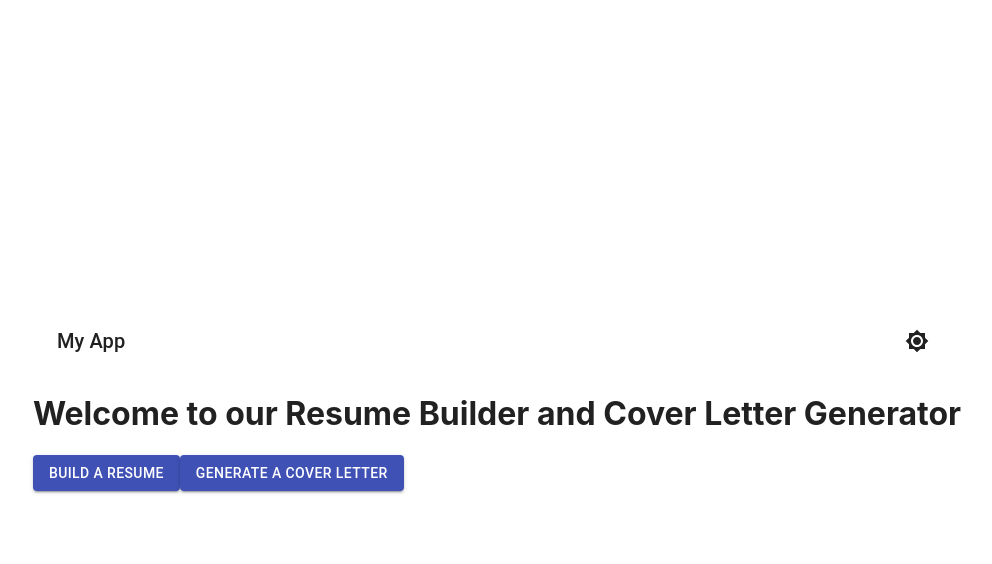
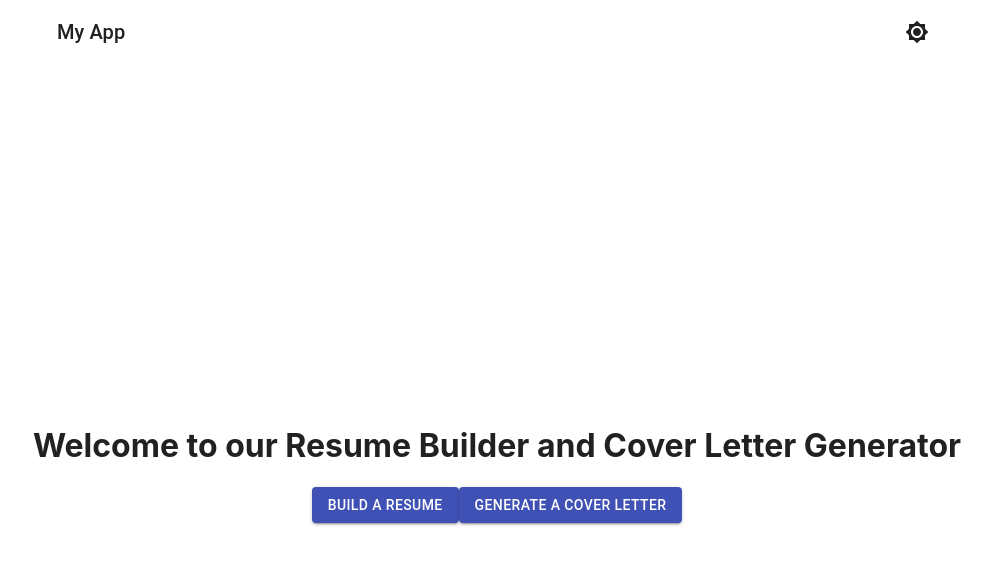
Before and after one commit to drajaygeorge/gig-tailor, a React (Create React App) app: page / in a window 1280 px wide. Shown: the top 564 px of the page, without its empty margins (143-1135 px from the left). Built offline with nearby package versions, Linux system fonts and the light colour scheme.

Commit message:
Applied a height, display, flexDirection, justifyContent, and alignItems properties to LandingPageWrapper to center the content. Extended the background theme and color to edge-to-edge. Removed the styling separator between the header and the body. Removed all drop shadow treatments

```diff
--- a/src/LandingPage.js
+++ b/src/LandingPage.js
@@ -14,6 +14,11 @@ const LandingPageWrapper = styled('div')(({ theme }) => ({
   background: theme.palette.background.default,
   color: theme.palette.text.primary,
   transition: 'background 0.3s ease-in-out, color 0.3s ease-in-out',
+  height: '100vh',
+  display: 'flex',
+  flexDirection: 'column',
+  justifyContent: 'center',
+  alignItems: 'center',
 }));
 
 function LandingPage({ toggleTheme, theme }) {
```
